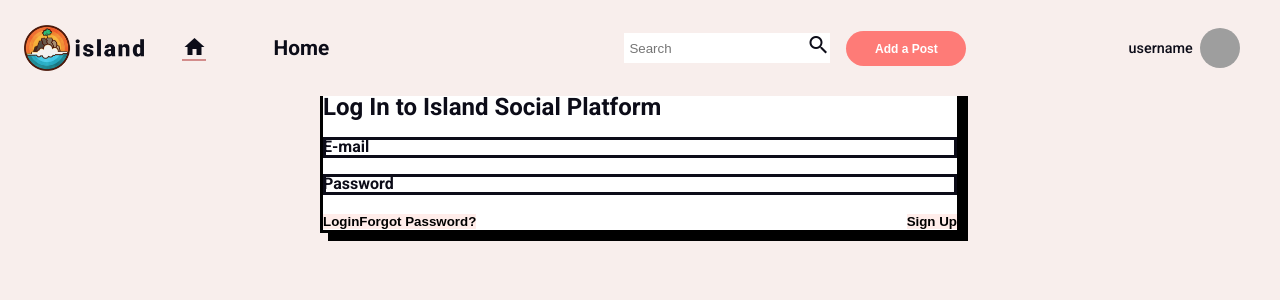
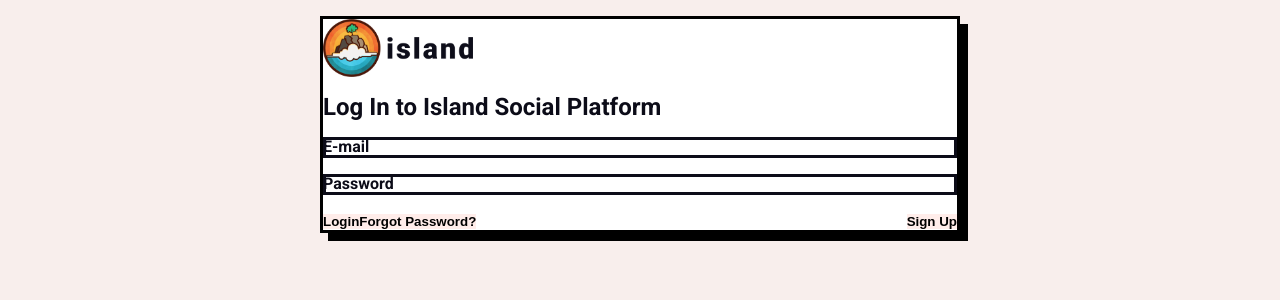
Before and after one commit to furkan-ceylan/island, a Vue app in the folder frontend/: page /login in a window 1280 px wide. Shown: the top 300 px of the page. Built offline with nearby package versions, Linux system fonts and the light colour scheme; grey boxes are pictures that could not be loaded.

Commit message:
Change TheHeader component's position

```diff
--- a/frontend/src/App.vue
+++ b/frontend/src/App.vue
@@ -1,6 +1,5 @@
 <template>
   <div id="nav">
-    <TheHeader />
     <!-- <router-link to="/">Home</router-link> -->
   </div>
   <router-view />
--- a/frontend/src/components/TheHeader.vue
+++ b/frontend/src/components/TheHeader.vue
@@ -114,7 +114,7 @@
 }
 
 .header__user-username {
-  font-weight: 500;
+  font-weight: bold;
   font-size: 0.9em;
   margin-right: 0.5em;
 }
--- a/frontend/src/views/Home.vue
+++ b/frontend/src/views/Home.vue
@@ -1,5 +1,7 @@
 <template>
   <div class="home">
+    <TheHeader />
+    <div class="home__content">
       <div class="home__left-sidebar">
         <LeftSidebar />
       </div>
@@ -10,21 +12,23 @@
         <RightSidebar />
       </div>
     </div>
+  </div>
 </template>
 
 <script>
 import LeftSidebar from '@/components/LeftSidebar'
 import RightSidebar from '@/components/RightSidebar'
 import Timeline from '@/components/Timeline'
+import TheHeader from '@/components/TheHeader'
 
 export default {
   name: 'Home',
-  components: { LeftSidebar, RightSidebar, Timeline },
+  components: { LeftSidebar, RightSidebar, Timeline, TheHeader },
 }
 </script>
 
 <style scoped>
-.home {
+.home__content {
   display: grid;
   grid-template-columns: 3fr 10fr 4fr;
   grid-gap: 3.3rem;
```
Lines whose indentation alone changed are shown as unchanged.
